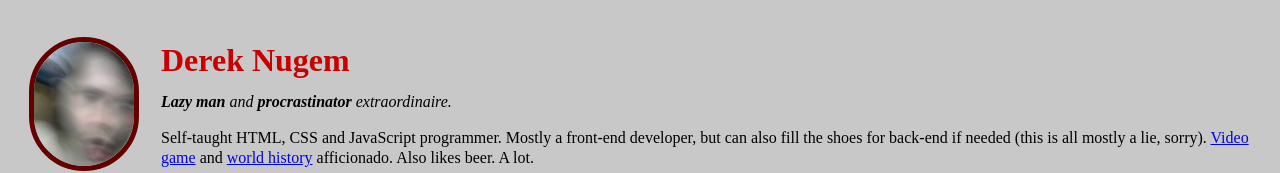
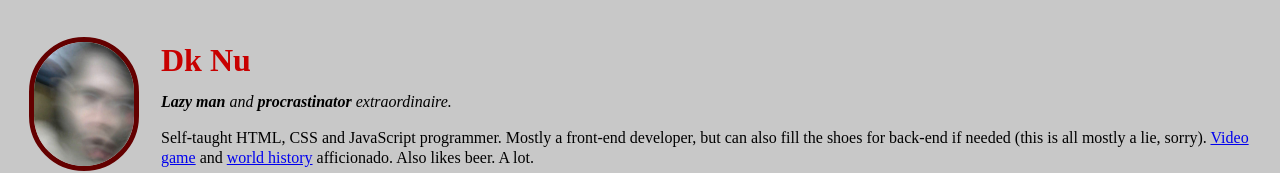
Before and after one commit to Deko-Nu/CV, a plain HTML site: page index.html in a window 1280 px wide. Shown: the top 173 px of the page. Drawn offline with Linux system fonts and the light colour scheme.

Commit message:
Update index.html

```diff
--- a/index.html
+++ b/index.html
@@ -3,7 +3,7 @@
 
 <head>
   <meta charset="utf-8">
-  <title>Derek</title>
+  <title>Dk</title>
   <link rel="stylesheet" href="css/master.css">
 </head>
 
@@ -14,7 +14,7 @@
       <img class="round" src="images/eu.png" alt="Derek profile picture" width="100px">
       </td>
       <td>
-        <h1>Derek Nugem</h1>
+        <h1>Dk Nu</h1>
         <p><em><strong>Lazy man</strong> and <strong>procrastinator</strong> extraordinaire.</em></p>
         <p>Self-taught HTML, CSS and JavaScript programmer. Mostly a front-end developer, but can also fill the shoes for back-end if needed (this is all mostly a lie, sorry). <a href="gamesnstuff.html">Video game</a> and <a href="historynstuff.html">world history</a> afficionado. Also likes beer. A lot.</p>
       </td>
```
